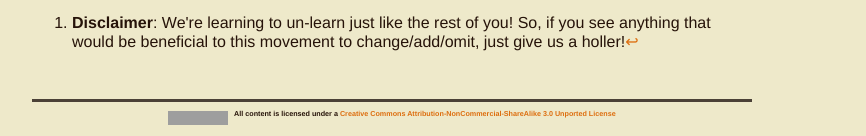
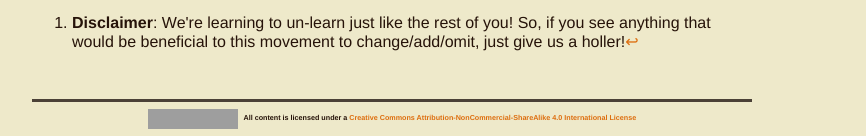
Before and after one commit to dis-orientation/dis-orientation.github.io, a Jekyll site: the page built from index.md, in a window 1280 px wide. Shown: the part 975-1111 px from the top of the page, without its empty margins (248-1114 px from the left). Built offline with Jekyll 4.4.1, drawn with Linux system fonts in a browser that asks for light colours; Markdown is read by kramdown in place of the engine named in the settings; grey boxes are pictures that could not be loaded.

Commit message:
updated license from cc in footer

```diff
--- a/_includes/footer.html
+++ b/_includes/footer.html
@@ -2,7 +2,7 @@
 
 			<div id="footer-wrapper">
 
-				<div id="footer"><p><span style="vertical-align:-1.2em"><a rel="license" href="http://creativecommons.org/licenses/by-nc-sa/3.0/deed.en_US"><img width="60" alt="Creative Commons License" style="border-width:0" src="http://i.creativecommons.org/l/by-nc-sa/3.0/88x31.png" /></a></span> &nbsp; All content is licensed under a <a rel="license" href="http://creativecommons.org/licenses/by-nc-sa/3.0/deed.en_US">Creative Commons Attribution-NonCommercial-ShareAlike 3.0 Unported License</a></p></div><!-- END footer div-->
+				<div id="footer"><p><span style="vertical-align:-1.2em"><a rel="license" href="http://creativecommons.org/licenses/by-nc-sa/4.0/"><img alt="Creative Commons License" style="border-width:0" src="http://i.creativecommons.org/l/by-nc-sa/4.0/88x31.png" /></a></span> &nbsp; All content is licensed under a <a rel="license" href="http://creativecommons.org/licenses/by-nc-sa/4.0/">Creative Commons Attribution-NonCommercial-ShareAlike 4.0 International License</a></p></div><!-- END footer div-->
 
 			</div><!-- END footer-wrapper div-->
 
```
